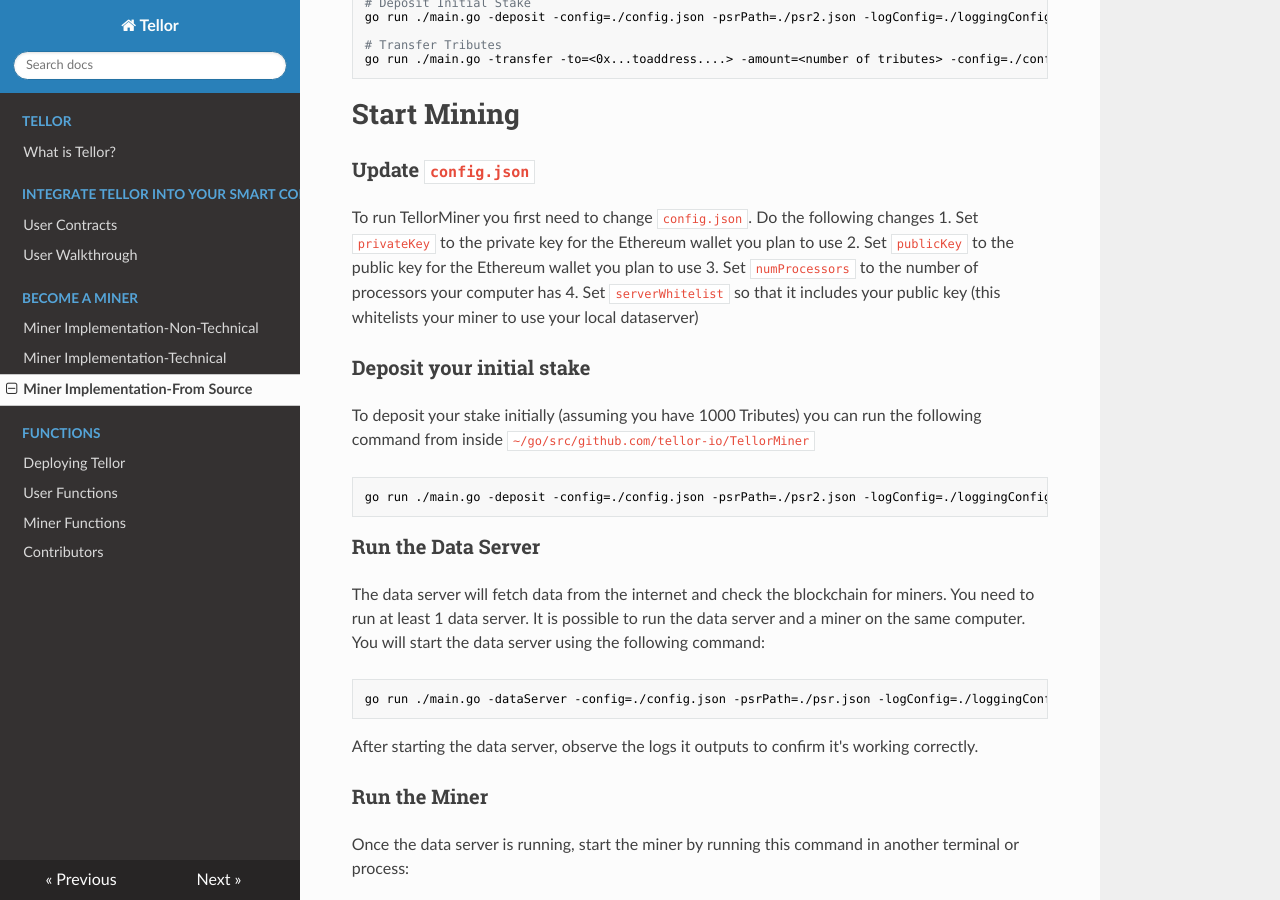
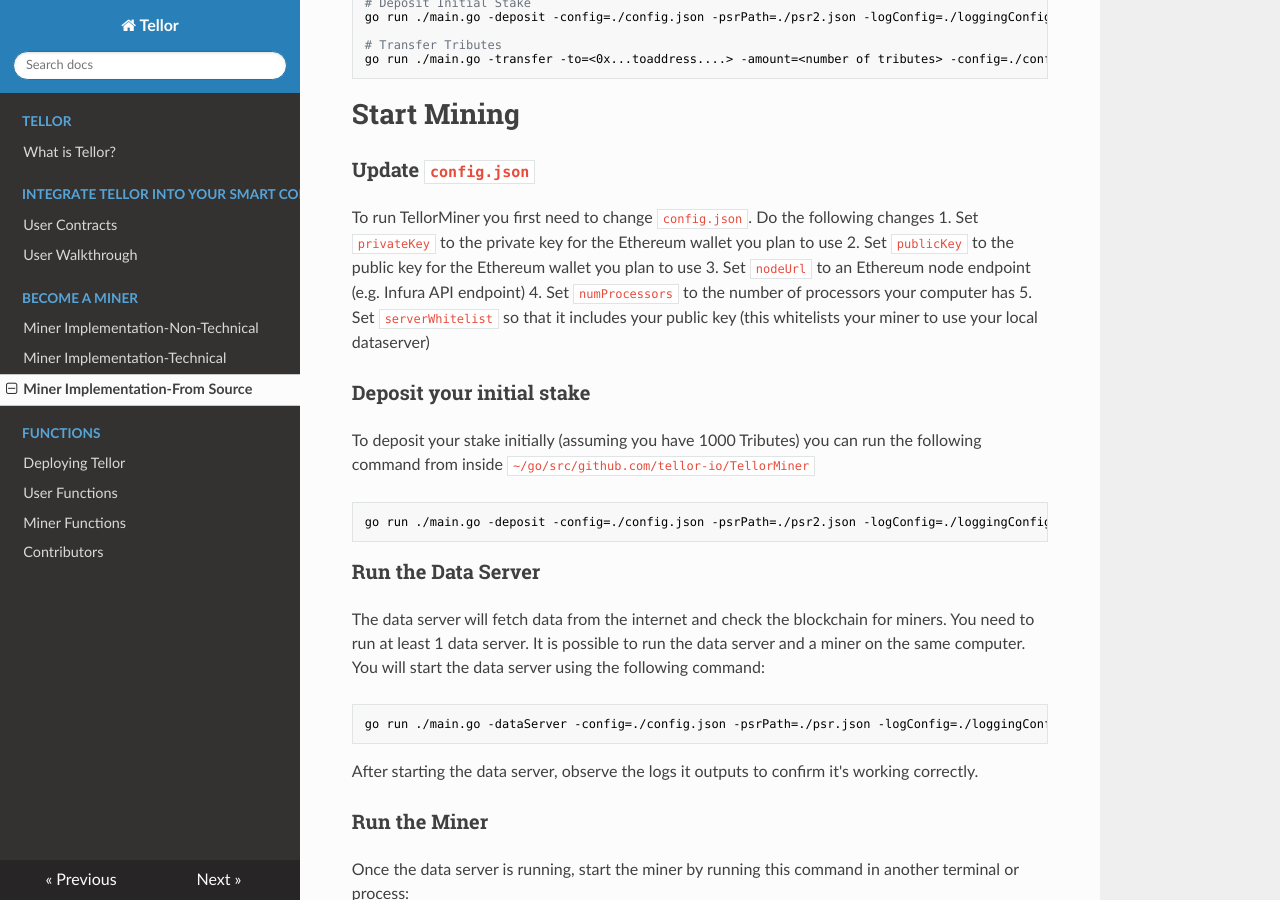
Before and after one commit to tellor-io/TellorDocumentation, an MkDocs documentation site: the page built from docs/MinerSetupFromSource.md, in a window 1280 px wide and 900 px high, scrolled down 1596 px. Built offline with MkDocs 1.6.1, drawn with Linux system fonts in a browser that asks for light colours; nearby versions of some CDN libraries; a script that is not in the unit is left out.

Commit message:
Added nodeUrl to config instructions

```diff
--- a/docs/MinerSetupFromSource.md
+++ b/docs/MinerSetupFromSource.md
@@ -67,8 +67,9 @@ go run ./main.go -transfer -to=<0x...toaddress....> -amount=<number of tributes>
 To run TellorMiner you first need to change `config.json`. Do the following changes
 1. Set `privateKey` to the private key for the Ethereum wallet you plan to use
 2. Set `publicKey` to the public key for the Ethereum wallet you plan to use
-3. Set `numProcessors` to the number of processors your computer has
-4. Set `serverWhitelist` so that it includes your public key (this whitelists your miner to use your local dataserver)
+3. Set `nodeUrl` to an Ethereum node endpoint (e.g. Infura API endpoint)
+4. Set `numProcessors` to the number of processors your computer has
+5. Set `serverWhitelist` so that it includes your public key (this whitelists your miner to use your local dataserver)
 
 ### Deposit your initial stake
 To deposit your stake initially (assuming you have 1000 Tributes) you can run the following command from inside `~/go/src/github.com/tellor-io/TellorMiner`
```
